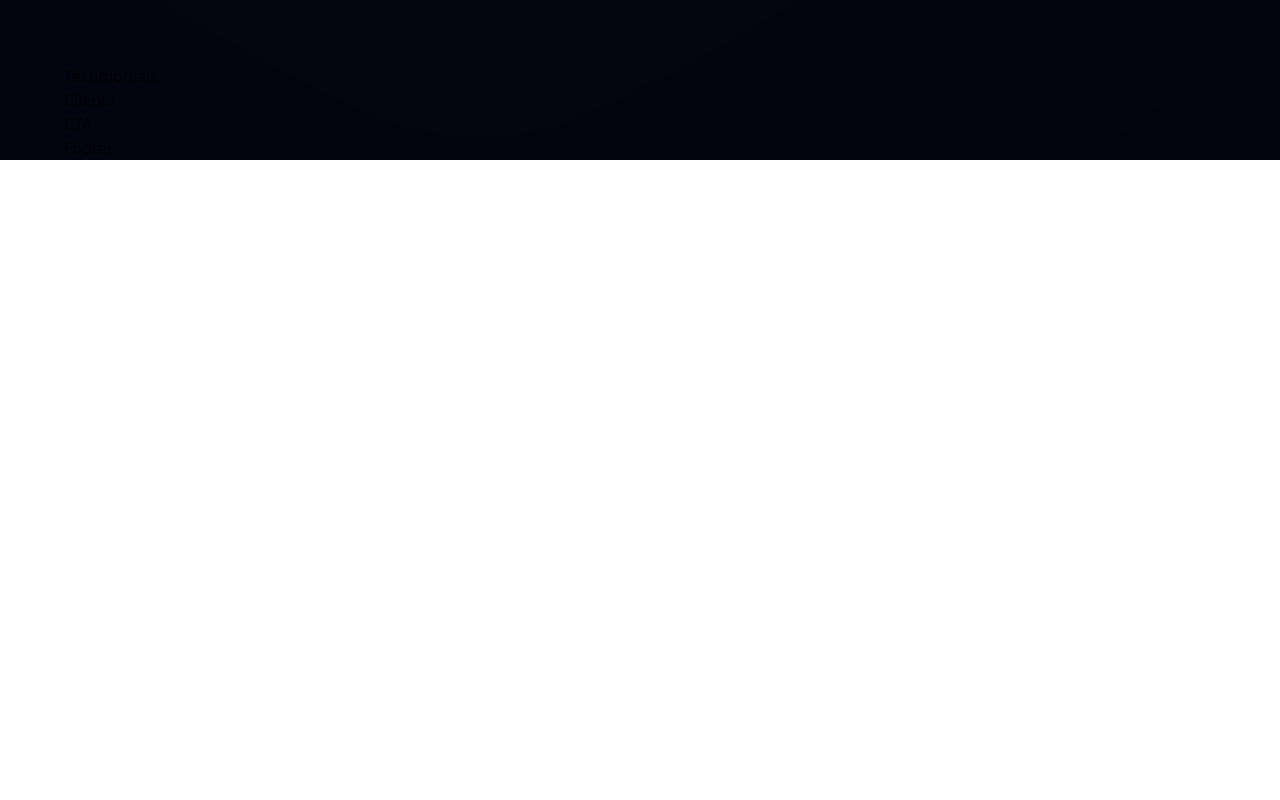
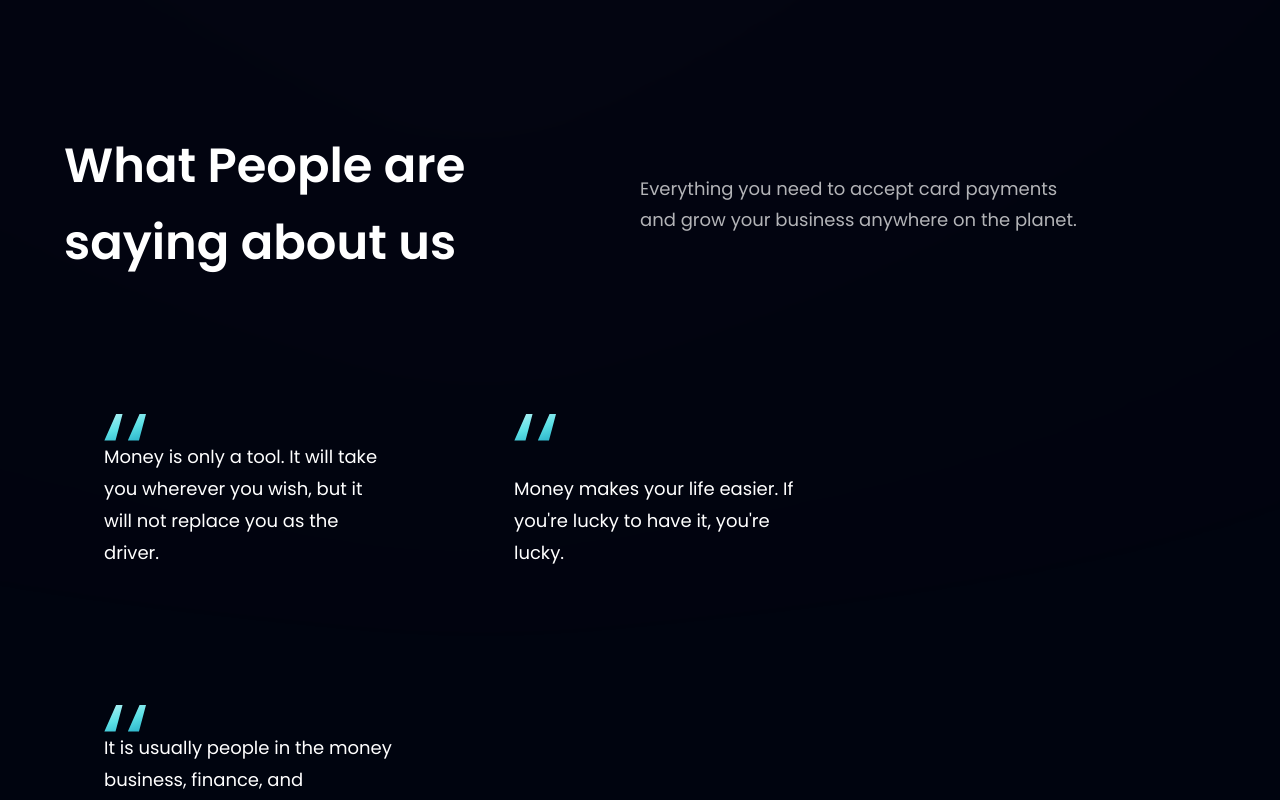
Before and after one commit to bradleyshazima/reactBankApp, a React (Vite) app: page / in a window 1280 px wide. Shown: the part 2740-3540 px from the top of the page. Before the commit the page ends 2900 px from the top, so only its background shows below. Built offline with nearby package versions, Linux system fonts and the light colour scheme.

Commit message:
Working on testimonials section, done with the quote cards except for user image

```diff
--- a/src/components/FeedbackCard.jsx
+++ b/src/components/FeedbackCard.jsx
@@ -1,9 +1,12 @@
 import React from 'react'
 
-const FeedbackCard = () => {
-  return (
-    <div>FeedbackCard</div>
-  )
-}
+import { quotes } from '../assets';
+
+const FeedbackCard = ({ content, name, title, img }) => (
+  <div className='flex justify-between flex-col px-10 py-12 rounded-[20px] max-w-[370px] md:mr-10 sm:mr-5 mr-0 my-5 feedback-card'>
+    <img src={ quotes } alt="double_quotes" className='w-[42px] h-[27px] object-contain' />
+    <p className='font-poppins font-normal text-[18px] leading-[32px] text-white my-0'>{ content }</p>
+  </div>
+)
 
 export default FeedbackCard
--- a/src/components/Testimonials.jsx
+++ b/src/components/Testimonials.jsx
@@ -1,9 +1,29 @@
 import React from 'react'
 
-const Testimonials = () => {
-  return (
-    <div>Testimonials</div>
-  )
-}
+import { feedback } from '../constants';
+import styles from '../style';
+import FeedbackCard from './FeedbackCard';
+
+const Testimonials = () => (
+  <section id='clients' className={`${styles.paddingY} ${styles.flexCenter} flex-col relative`}>
+    {/* TODO */}
+    <div />
+
+    <div className='w-full flex justify-between items-center md:flex-row flex-col sm:mb-16 mb-6 relative z-[1]'>
+      <h1 className={styles.heading2}>What People are <br className='sm:block hidden' /> saying about us</h1>
+
+      <div className='w-full md:mt-0 mt-6'>
+        <p className={`${styles.paragraph} text-left max-w-[450px]`}>Everything you need to accept card payments and grow your business anywhere on the planet.</p>
+      </div>
+    </div>
+
+    <div className='flex flex-wrap sm:justify-start justify-center w-full feedback-container relative z-[1]'>
+      {feedback.map((card) => (
+        <FeedbackCard key={card.id} {...card} />
+      ))}
+    </div>
+  </section>
+)
+
 
 export default Testimonials
```
